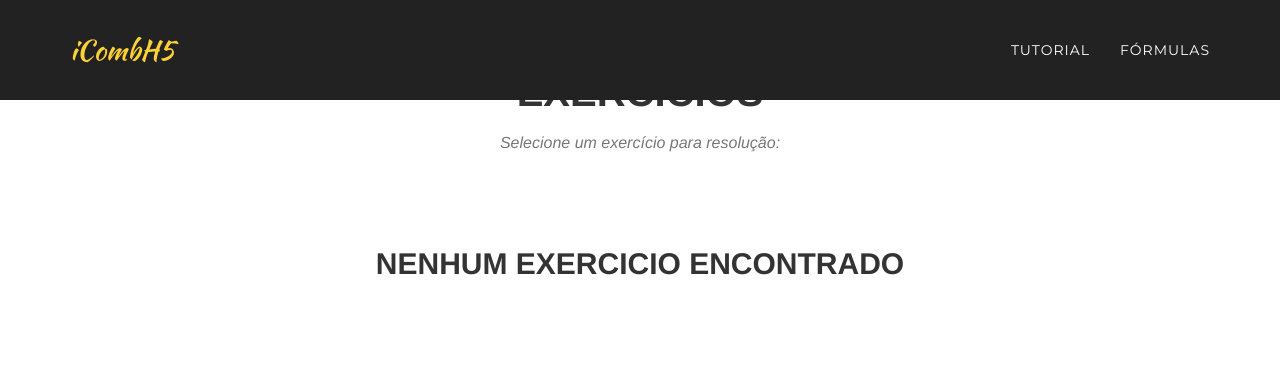
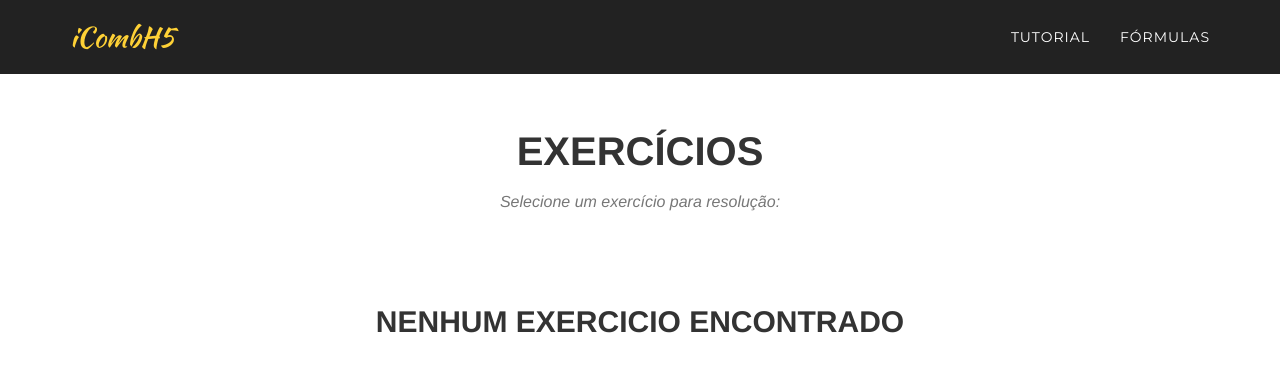
Before and after one commit to aclopessilva/iCombH5, a CodeIgniter app: page /icombh5/index.php/home/exercicios in a window 1280 px wide. Shown: the top 372 px of the page. Run offline with CodeIgniter, Linux system fonts and the light colour scheme; data that the repository does not hold is empty; some libraries are stand-ins or nearby versions; some web fonts are replaced.

Commit message:
mais algumas alterações
espaçamentos , layout

```diff
--- a/application/views/email/templateMail.php
+++ b/application/views/email/templateMail.php
@@ -649,11 +649,11 @@ Acesso nosso site e conheça mais.</span></div>
     <tbody class="mcnButtonBlockOuter">
         <tr>
             <td style="padding-top: 0;padding-right: 18px;padding-bottom: 18px;padding-left: 18px;mso-line-height-rule: exactly;-ms-text-size-adjust: 100%;-webkit-text-size-adjust: 100%;" valign="top" align="center" class="mcnButtonBlockInner">
-                <table border="0" cellpadding="0" cellspacing="0" class="mcnButtonContentContainer" style="border-collapse: separate !important;border: 1px double #222222;border-radius: 10px;background-color: #FFD249;mso-table-lspace: 0pt;mso-table-rspace: 0pt;-ms-text-size-adjust: 100%;-webkit-text-size-adjust: 100%;">
+                <table border="0" cellpadding="0" cellspacing="0" class="mcnButtonContentContainer" style="border-collapse: separate !important;border-radius: 10px;mso-table-lspace: 0pt;mso-table-rspace: 0pt;-ms-text-size-adjust: 100%;-webkit-text-size-adjust: 100%;">
                     <tbody>
                         <tr>
                             <td align="center" valign="middle" class="mcnButtonContent" style="font-family: Arial, &quot;helvetica neue&quot: ;, helvetica, sans-serif: ;font-size: 16px;padding: 15px;mso-line-height-rule: exactly;-ms-text-size-adjust: 100%;-webkit-text-size-adjust: 100%;">
-                                <a class="mcnButton " title="Visite o iCombH5" href="<?=base_url()?>" target="_blank" style="font-weight: bold;letter-spacing: normal;line-height: 100%;text-align: center;text-decoration: none;color: #000;mso-line-height-rule: exactly;-ms-text-size-adjust: 100%;-webkit-text-size-adjust: 100%;display: block;">Visite o iCombH5</a>
+                                <a class="mcnButton " title="Visite o iCombH5" href="http://www.google.com.br" target="_blank" style="font-weight: bold;letter-spacing: normal;line-height: 100%;text-align: center;text-decoration: none;color: #F0CE60;mso-line-height-rule: exactly;-ms-text-size-adjust: 100%;-webkit-text-size-adjust: 100%;display: block;">Visite o iCombH5</a>
                             </td>
                         </tr>
                     </tbody>
--- a/application/views/exercicio/index.php
+++ b/application/views/exercicio/index.php
@@ -1,7 +1,7 @@
 <section id="services">
     <div class="container">
         <div class="row">
-            <div class="col-lg-12 text-center">
+            <div class="col-lg-12 text-center espaçoEx">
                 <h2 class="section-heading">Exercícios</h2>
                 <h3 class="section-subheading text-muted">Selecione um exercício para resolução:</h3>
             </div>
--- a/application/views/exercicio/indicador.php
+++ b/application/views/exercicio/indicador.php
@@ -1,9 +1,9 @@
 <section id="exercicio">
 
     <div class="container">
-        <div class="row">
+        <div class="row espaçoEx">
       <div class="col-xs-2" style="float: right;" >
-             <button type="button" class="btn btn-info btnExercicio" data-toggle="modal" data-target="#ModalLogs">Logs</button>
+             <button type="button" class="btn btn-info btnExercicio " data-toggle="modal" data-target="#ModalLogs">Logs</button>
             </div>
         </div>
         <div class="row titleIndicador">
--- a/user_guide/css/agency.css
+++ b/user_guide/css/agency.css
@@ -195,7 +195,7 @@ fieldset[disabled] .btn-xl.active {
 @media (min-width: 768px) {
   .navbar-custom {
     /*/background-color: transparent;*/
-    padding: 25px 0;
+    padding: 12px 0;
     -webkit-transition: padding 0.3s;
     -moz-transition: padding 0.3s;
     transition: padding 0.3s;
@@ -580,3 +580,7 @@ input:-webkit-autofill:focus {
 .BtnIndicadorAlign{
   float: right;
 }
+
+.espaçoEx{
+  padding-top: 5%;}
+}
```
